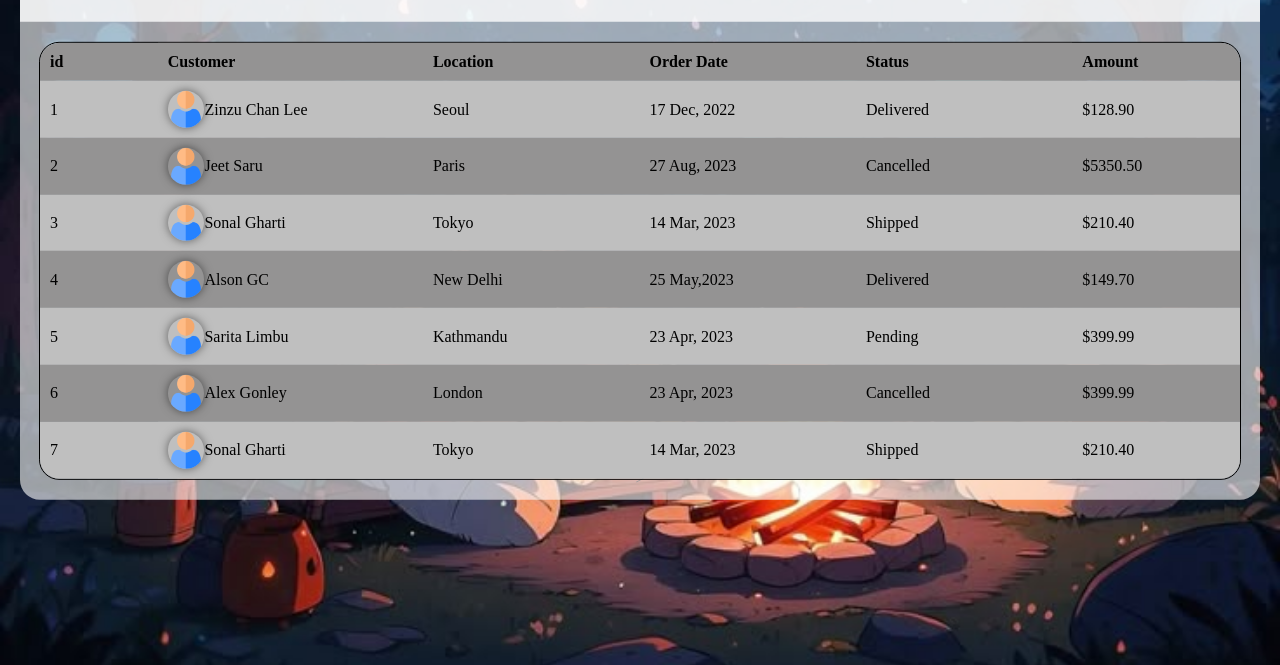
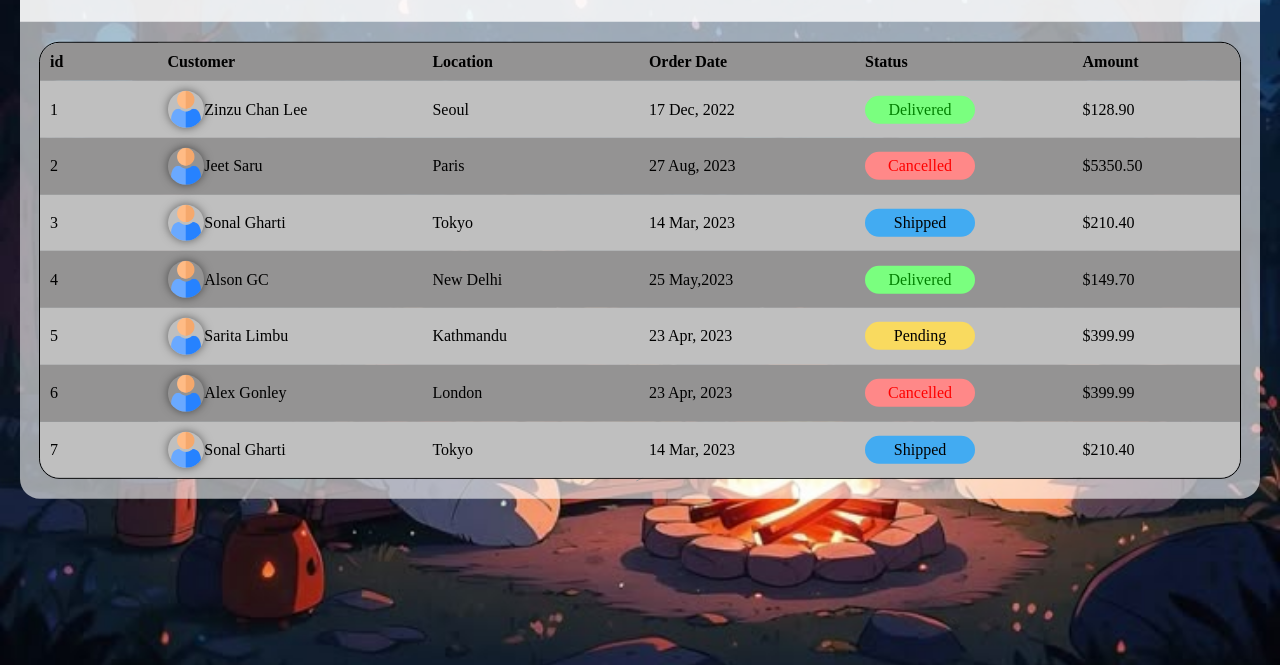
Before and after one commit to Leejaw-Chitrakar/HTML-T2, a plain HTML site: page index.html in a window 1280 px wide. Shown: the part 135-800 px from the top of the page. Drawn offline with Linux system fonts and the light colour scheme.

Commit message:
corrected status design

```diff
--- a/index.html
+++ b/index.html
@@ -33,7 +33,11 @@
                         </td>
                         <td>Seoul</td>
                         <td>17 Dec, 2022</td>
-                        <td>Delivered</td>
+                        <td>
+                            <div id="delivered">
+                                Delivered
+                            </div>
+                        </td>
                         <td>$128.90</td>
                     </tr>
                     <tr>
@@ -43,7 +47,11 @@
                         </div></td>
                         <td>Paris</td>
                         <td>27 Aug, 2023</td>
-                        <td>Cancelled</td>
+                        <td>
+                            <div id="cancelled">
+                                Cancelled
+                            </div>
+                        </td>
                         <td>$5350.50</td>
                     </tr>
                     <tr>
@@ -53,7 +61,11 @@
                         </div></td>
                         <td>Tokyo</td>
                         <td>14 Mar, 2023</td>
-                        <td>Shipped</td>
+                        <td>
+                            <div id="shipped">
+                                Shipped
+                            </div>
+                        </td>
                         <td>$210.40</td>
                     </tr>
                     <tr>
@@ -63,7 +75,11 @@
                         </div></td>
                         <td>New Delhi</td>
                         <td>25 May,2023</td>
-                        <td>Delivered</td>
+                        <td>
+                            <div id="delivered">
+                                Delivered
+                            </div>
+                        </td>
                         <td>$149.70</td>
                     </tr>
                     <tr>
@@ -73,7 +89,11 @@
                         </div></td>
                         <td>Kathmandu</td>
                         <td>23 Apr, 2023</td>
-                        <td>Pending</td>
+                        <td>
+                            <div id="pending">
+                                Pending
+                            </div>
+                        </td>
                         <td>$399.99</td>
                     </tr>
                     <tr>
@@ -83,7 +103,11 @@
                         </div></td>
                         <td>London</td>
                         <td>23 Apr, 2023</td>
-                        <td>Cancelled</td>
+                        <td>
+                            <div id="cancelled">
+                                Cancelled
+                            </div>
+                        </td>
                         <td>$399.99</td>
                     </tr>
                     <tr>
@@ -93,7 +117,11 @@
                         </div></td>
                         <td>Tokyo</td>
                         <td>14 Mar, 2023</td>
-                        <td>Shipped</td>
+                        <td>
+                            <div id="shipped">
+                                Shipped
+                            </div>
+                        </td>
                         <td>$210.40</td>
                     </tr>
                 </table>
--- a/style.css
+++ b/style.css
@@ -134,3 +134,47 @@ td, th{
 .amount{
     width: 150px;
 }
+
+#delivered{
+    width: 100px;
+    display: flex;
+    justify-content: center;
+    align-items: center;
+    border-radius: 20px;
+    padding: 5px;
+    background-color: #7aff7f;
+    color: green;
+}
+
+#cancelled{
+    width: 100px;
+    display: flex;
+    justify-content: center;
+    align-items: center;
+    border-radius: 20px;
+    padding: 5px;
+    background-color: #ff8888;
+    color: red;
+}
+
+#pending{
+    width: 100px;
+    display: flex;
+    justify-content: center;
+    align-items: center;
+    border-radius: 20px;
+    padding: 5px;
+    background-color: #f9da5f;
+    color: black;
+}
+
+#shipped{
+    width: 100px;
+    display: flex;
+    justify-content: center;
+    align-items: center;
+    border-radius: 20px;
+    padding: 5px;
+    background-color: #42abf2;
+    color: black;
+}
```
